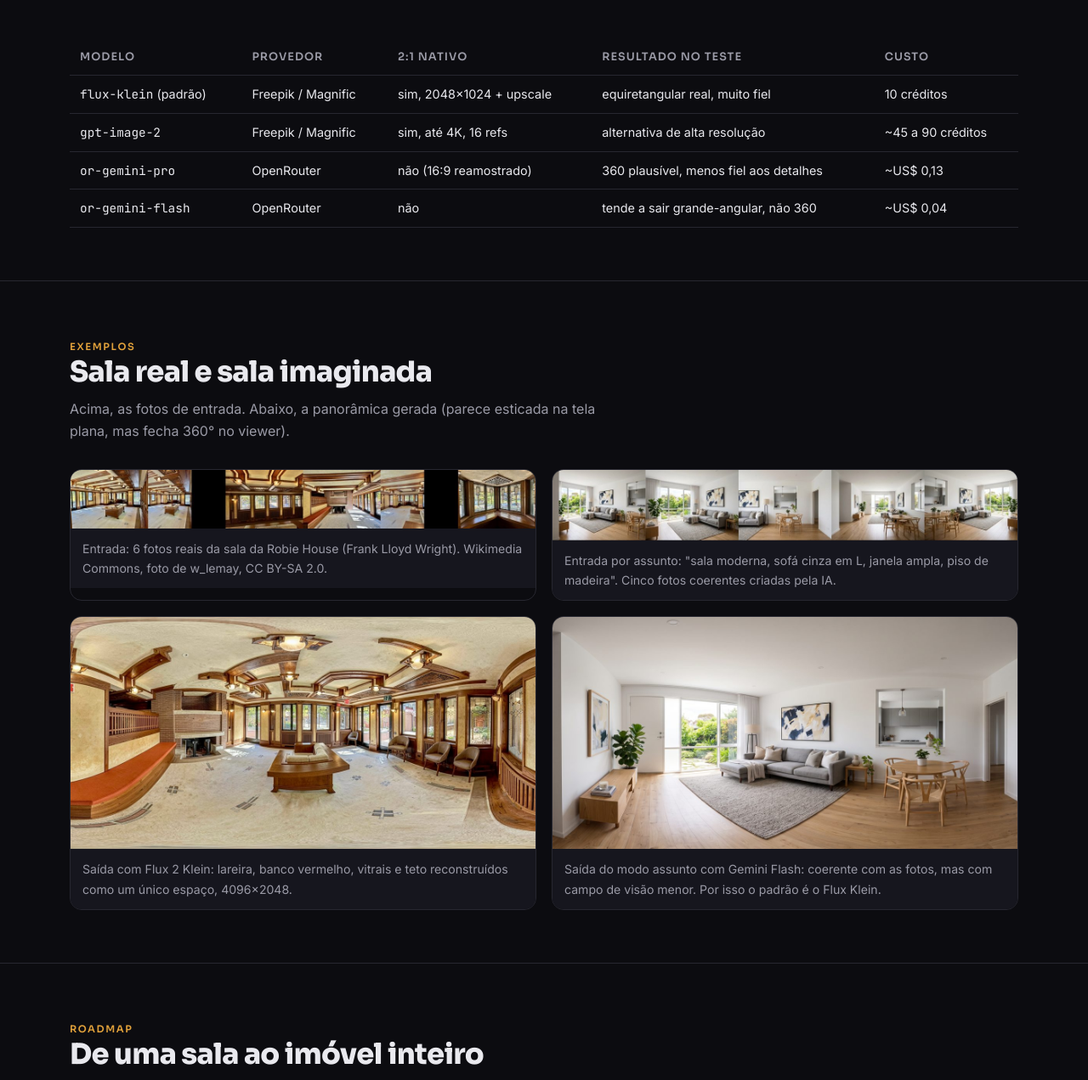
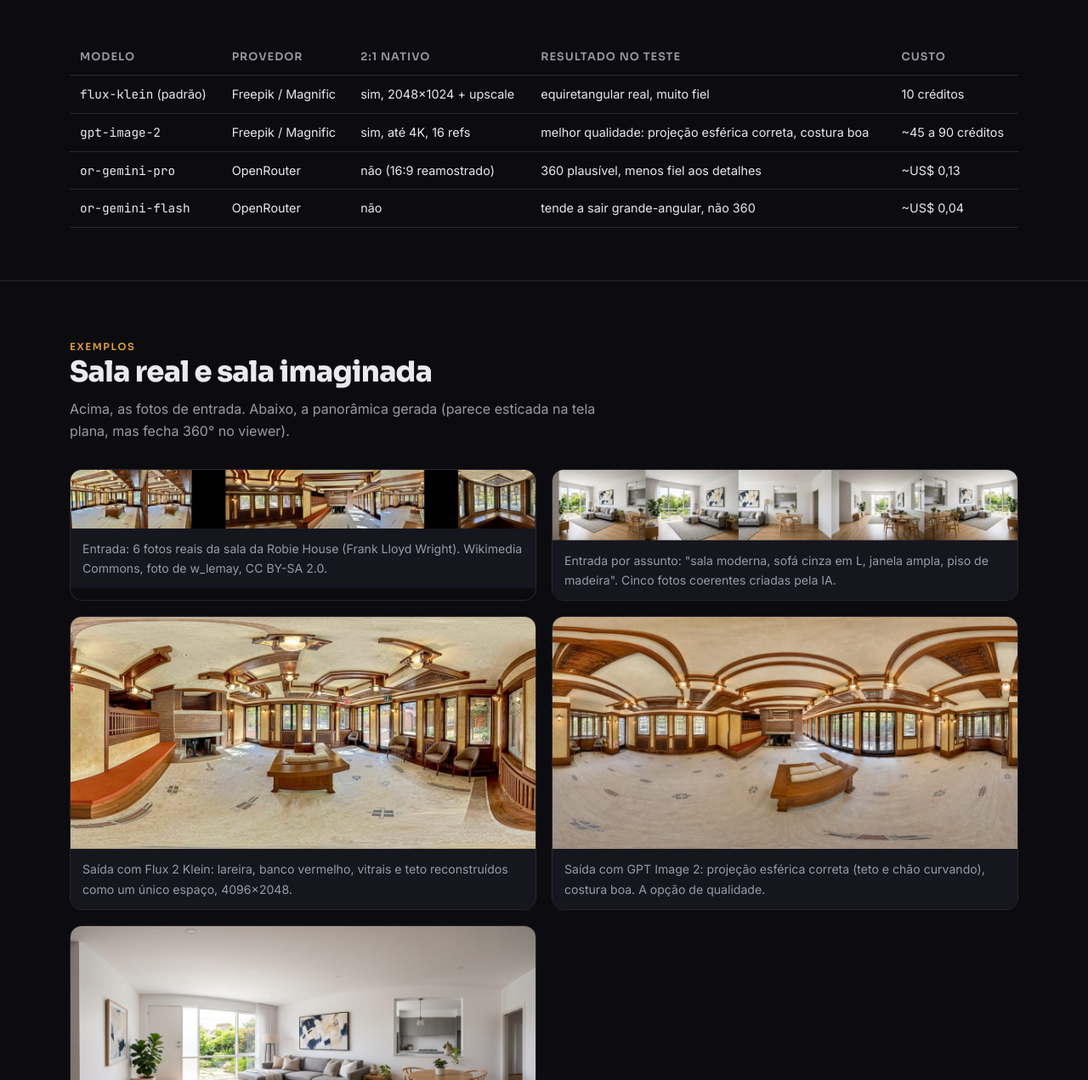
Before and after one commit to inematds/fotos3d, a plain HTML site: page guia/index.html in a window 1280 px wide. Shown: the part 3733-5004 px from the top of the page at 85% size. Drawn offline with Linux system fonts and the light colour scheme.

Commit message:
docs: comparação de modelos (GPT Image 2 = melhor qualidade, Flux Klein = padrão barato), FALHAS.md
Co-Authored-By: Claude Fable 5.1 <noreply@anthropic.com>
Claude-Session: https://claude.ai/code/session_01RCjNhgWvRMpj9p1c9gg5Ze

```diff
--- a/guia/index.html
+++ b/guia/index.html
@@ -230,7 +230,7 @@ viewer/index.html
   <table>
     <tr><th>Modelo</th><th>Provedor</th><th>2:1 nativo</th><th>Resultado no teste</th><th>Custo</th></tr>
     <tr><td><code>flux-klein</code> (padrão)</td><td>Freepik / Magnific</td><td>sim, 2048×1024 + upscale</td><td>equiretangular real, muito fiel</td><td>10 créditos</td></tr>
-    <tr><td><code>gpt-image-2</code></td><td>Freepik / Magnific</td><td>sim, até 4K, 16 refs</td><td>alternativa de alta resolução</td><td>~45 a 90 créditos</td></tr>
+    <tr><td><code>gpt-image-2</code></td><td>Freepik / Magnific</td><td>sim, até 4K, 16 refs</td><td>melhor qualidade: projeção esférica correta, costura boa</td><td>~45 a 90 créditos</td></tr>
     <tr><td><code>or-gemini-pro</code></td><td>OpenRouter</td><td>não (16:9 reamostrado)</td><td>360 plausível, menos fiel aos detalhes</td><td>~US$ 0,13</td></tr>
     <tr><td><code>or-gemini-flash</code></td><td>OpenRouter</td><td>não</td><td>tende a sair grande-angular, não 360</td><td>~US$ 0,04</td></tr>
   </table>
@@ -245,6 +245,7 @@ viewer/index.html
     <figure><img src="assets/ex-robie-fotos.jpg" alt="Seis fotos da sala da Robie House"><figcaption>Entrada: 6 fotos reais da sala da Robie House (Frank Lloyd Wright). Wikimedia Commons, foto de w_lemay, CC BY-SA 2.0.</figcaption></figure>
     <figure><img src="assets/ex-assunto-fotos.jpg" alt="Cinco fotos geradas por assunto"><figcaption>Entrada por assunto: "sala moderna, sofá cinza em L, janela ampla, piso de madeira". Cinco fotos coerentes criadas pela IA.</figcaption></figure>
     <figure><img src="assets/ex-robie-360.jpg" alt="Panorâmica 360 da Robie House"><figcaption>Saída com Flux 2 Klein: lareira, banco vermelho, vitrais e teto reconstruídos como um único espaço, 4096×2048.</figcaption></figure>
+    <figure><img src="assets/ex-robie-gpt-360.jpg" alt="Panorâmica 360 da Robie House com GPT Image 2"><figcaption>Saída com GPT Image 2: projeção esférica correta (teto e chão curvando), costura boa. A opção de qualidade.</figcaption></figure>
     <figure><img src="assets/ex-assunto-360.jpg" alt="Panorâmica 360 da sala por assunto"><figcaption>Saída do modo assunto com Gemini Flash: coerente com as fotos, mas com campo de visão menor. Por isso o padrão é o Flux Klein.</figcaption></figure>
   </div>
 </div></section>
```
Also changed, not shown: guia/assets/ex-robie-gpt-360.jpg (added), 3 other files.
